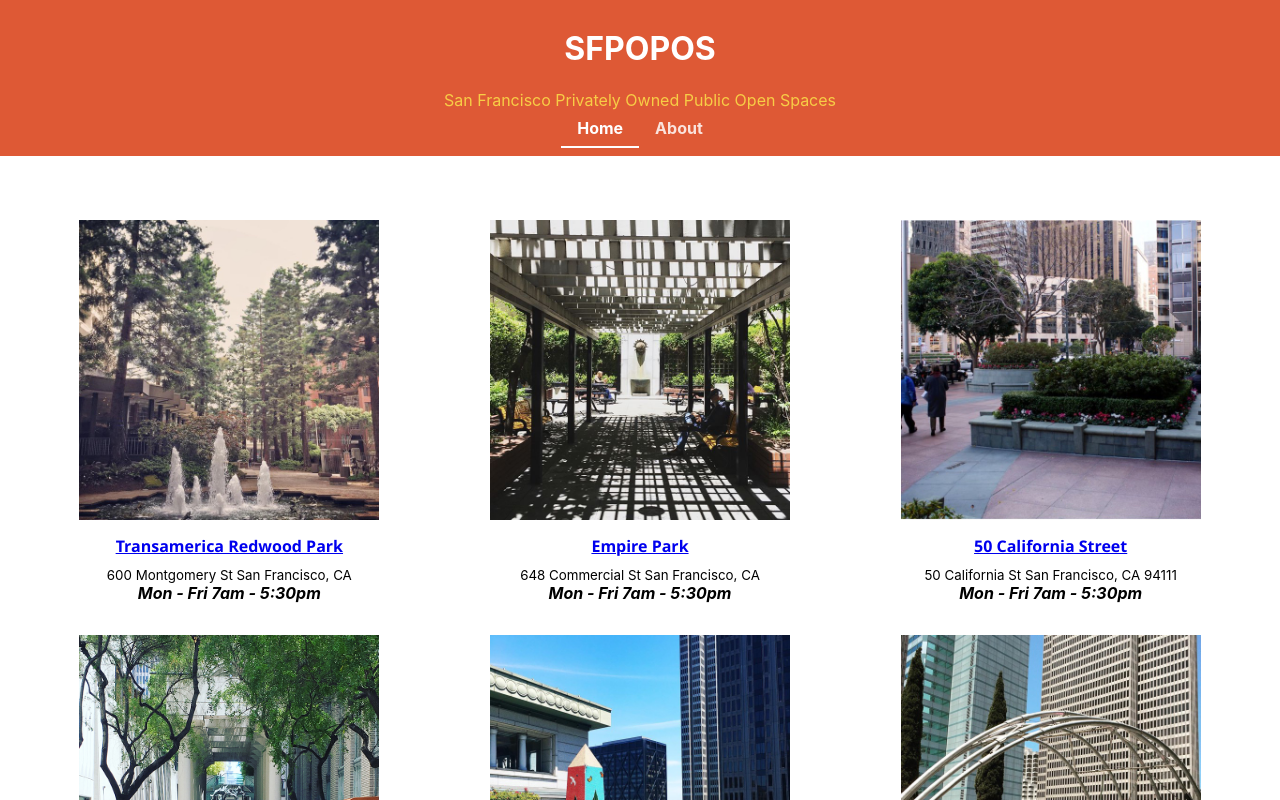
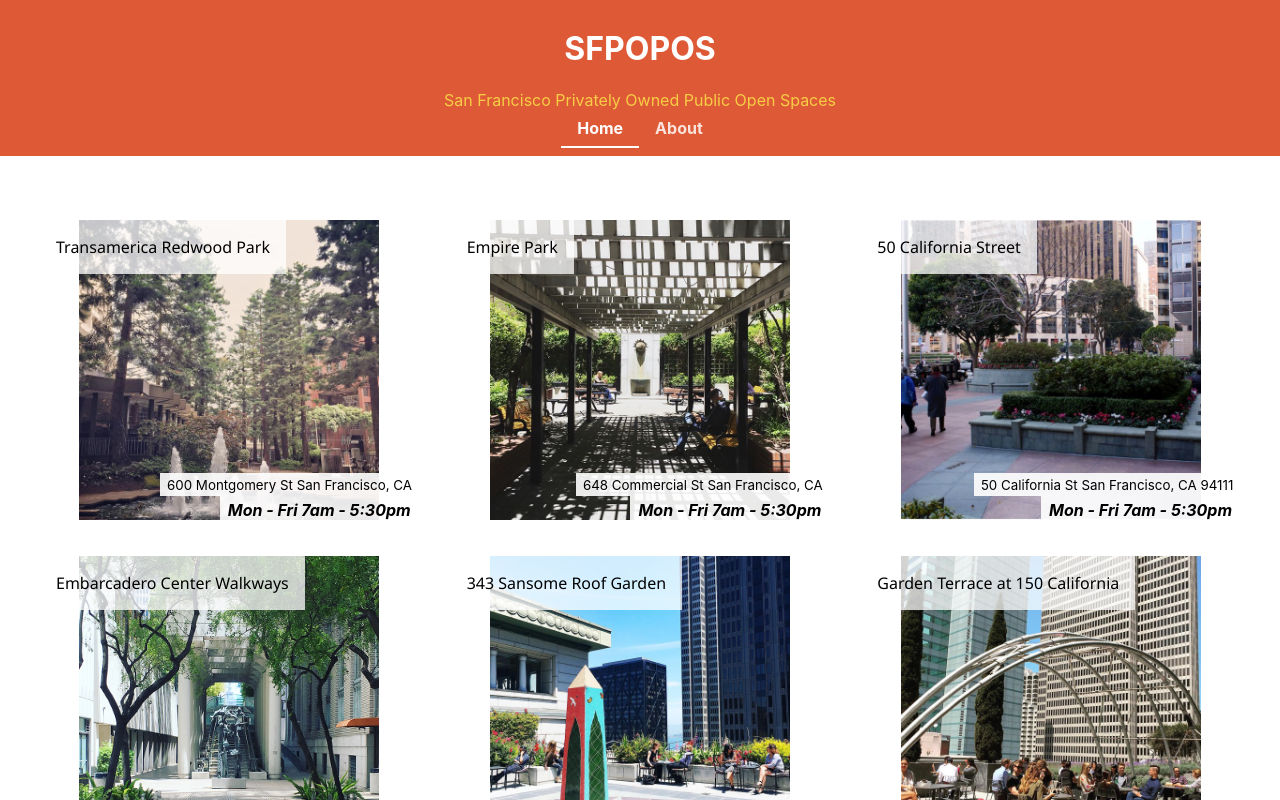
Before and after one commit to mcdott/1320-react-tutorial-sfpopos, a React (Create React App) app: page /#/ in a window 1280 px wide. Shown: the top 800 px of the page. Built offline with nearby package versions, Linux system fonts and the light colour scheme.

Commit message:
Updated styles for the spaces

```diff
--- a/src/components/POPOSSpace/POPOSSpace.css
+++ b/src/components/POPOSSpace/POPOSSpace.css
@@ -1,6 +1,7 @@
 .POPOSSpace {
   width: 100%;
   text-align: center;
+  position: relative;
 }
 
 .POPOSSpace > img {
@@ -21,3 +22,33 @@
 .Address {
   font-size: smaller;
 }
+
+.POPOSSpace .POPOSSpace-title {
+  text-decoration: none;
+  color: #000;
+}
+
+.POPOSSpace h1 {
+  display: block;
+  position: absolute;
+  left: 0;
+  top: 0;
+  margin: 0;
+  font-weight: lighter;
+  background-color: rgba(255, 255, 255, 0.75);
+  padding: 1rem;
+  text-align: left;
+}
+
+.POPOSSpace .POPOSSpace-info {
+  position: absolute;
+  right: 0;
+  bottom: 0;
+  text-align: right;
+}
+
+.POPOSSpace .POPOSSpace-info div {
+  display: inline-block;
+  padding: 0.25em 0.5em;
+  background-color: rgba(255, 255, 255, 0.9);
+}
--- a/src/components/POPOSSpace/POPOSSpace.js
+++ b/src/components/POPOSSpace/POPOSSpace.js
@@ -15,10 +15,14 @@
         />
       </Link>
       <h1 className='POPOSName'>
-        <Link to={`/details/${id}`}>{name}</Link>
+        <Link className='POPOSSpace-title' to={`/details/${id}`}>
+          {name}
+        </Link>
       </h1>
-      <div className='Address'>{address}</div>
-      <div className='hours'>{hours}</div>
+      <div className='POPOSSpace-info'>
+        <div className='Address'>{address}</div>
+        <div className='hours'>{hours}</div>
+      </div>
     </div>
   );
 }
```
